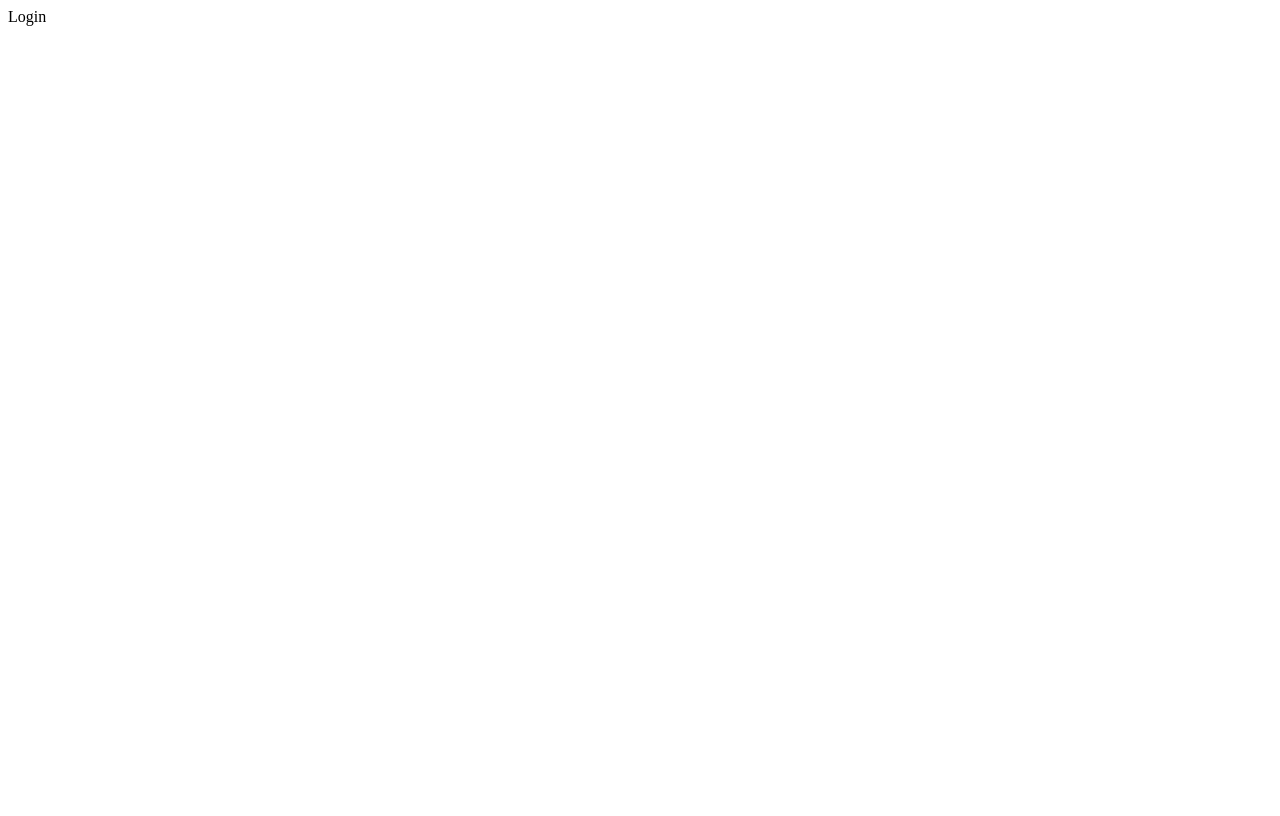
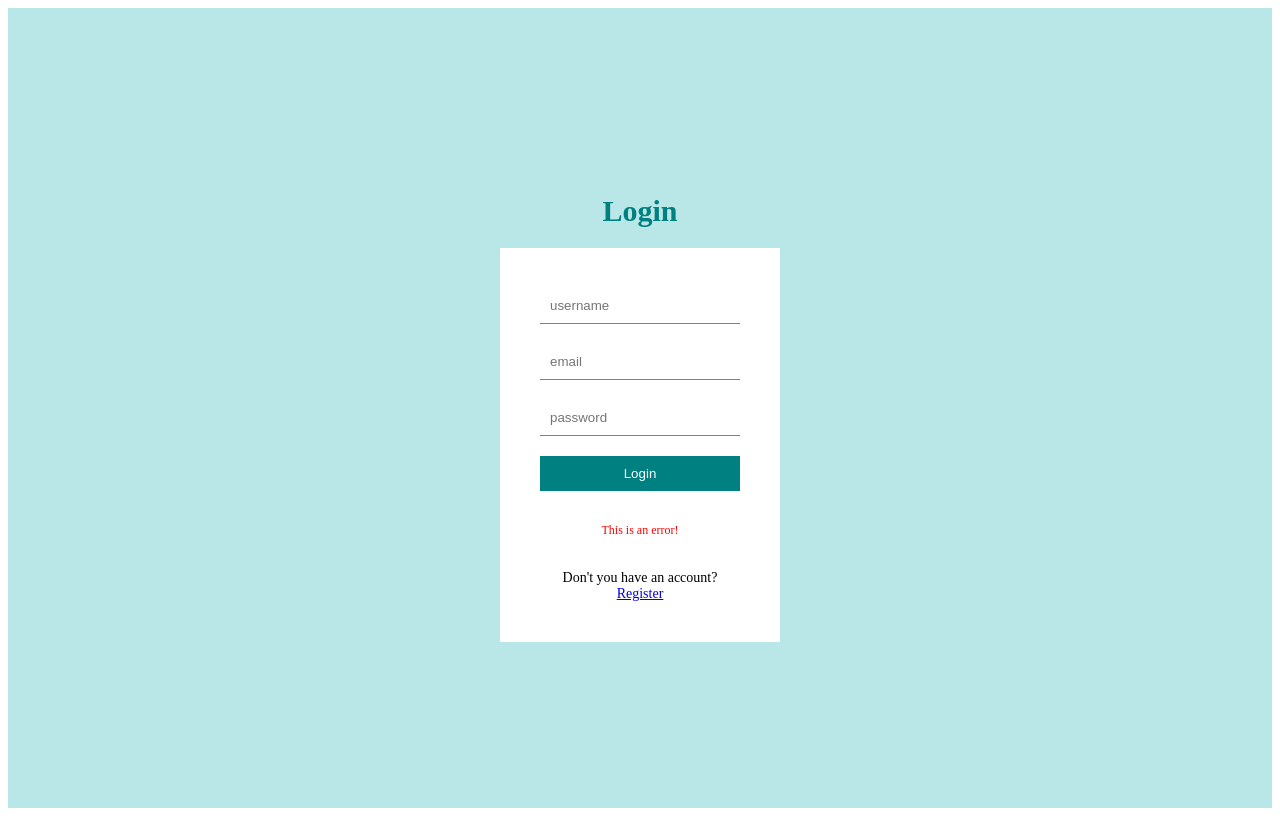
Before and after one commit to nitesh-20/Blog, a React (Vite) app in the folder client/: page /login in a window 1280 px wide. Built offline with nearby package versions, Linux system fonts and the light colour scheme.

Commit message:
Register & Login Page

```diff
--- a/client/package.json
+++ b/client/package.json
@@ -12,7 +12,8 @@
   "dependencies": {
     "react": "^18.3.1",
     "react-dom": "^18.3.1",
-    "react-router-dom": "^6.26.2"
+    "react-router-dom": "^6.26.2",
+    "sass": "^1.79.1"
   },
   "devDependencies": {
     "@eslint/js": "^9.9.0",
--- a/client/src/App.jsx
+++ b/client/src/App.jsx
@@ -7,6 +7,7 @@
 import Single from "./pages/Single"
 import Navbar from "./components/Navbar"
 import Footer from "./components/Footer"
+import "./style.scss"
 
 const Layout = ()=>{
   return (
--- a/client/src/pages/Login.jsx
+++ b/client/src/pages/Login.jsx
@@ -1,8 +1,19 @@
 import React from 'react'
-
+import {Link} from 'react-router-dom'
 const Login = () => {
   return (
-    <div>Login</div>
+    <div className='auth'>
+      <h1>Login</h1>
+      <form action="">
+        <input required type="text" placeholder='username' />
+        <input required type="email" placeholder='email' />
+        <input required type="password" placeholder='password' />
+        <button>Login</button>
+        <p>This is an error!</p>
+        <span>Don't you have an account? <Link to="/register">Register</Link>
+        </span>
+      </form>
+    </div>
   )
 }
 
--- a/client/src/pages/Register.jsx
+++ b/client/src/pages/Register.jsx
@@ -1,8 +1,19 @@
 import React from 'react'
-
+import {Link} from 'react-router-dom'
 const Register = () => {
   return (
-    <div>Register</div>
+    <div className='auth'>
+      <h1>Register</h1>
+      <form>
+        <input required type="text" placeholder='username' />
+        <input required type="email" placeholder='email' />
+        <input required type="password" placeholder='password' />
+        <button>Register</button>
+        <p>This is an error!</p>
+        <span>Do you have an account? <Link to="/login">Login</Link>
+        </span>
+      </form>
+    </div>
   )
 }
 
--- /dev/null
+++ b/client/src/style.scss
@@ -0,0 +1,56 @@
+$lightGreen:#b9e7e7;
+
+
+.app{
+    .container{
+
+
+    /* LOGIN & REGISTER */
+
+    .auth{
+        display: flex;
+        flex-direction: column;
+        align-items: center;
+        justify-content: center;
+        height: 100vh;
+        background-color: #b9e7e7;
+
+        h1{
+            font-size: 30px;
+            color: teal;
+            margin-bottom: 20px;
+        }
+        form{
+            display: flex;
+            flex-direction: column;
+            padding: 40px;
+            background-color: white;
+            width: 200px;
+            gap: 20px;
+
+            input{
+                padding: 10px;
+                border: none;
+                border-bottom: 1px solid gray;
+            }
+            button{
+                padding: 10px;
+                border: none;
+                background-color: teal;
+                cursor: pointer;
+                color: white;
+            }
+            p{
+                font-size: 12px;
+                color: red;
+                text-align: center;
+            }
+            span{
+                font-size: 14px;
+                text-align: center;
+            }
+        }
+    }
+
+    }
+}
```
Also changed, not shown: 1 other file (tests, documents, lock files or other folders).
